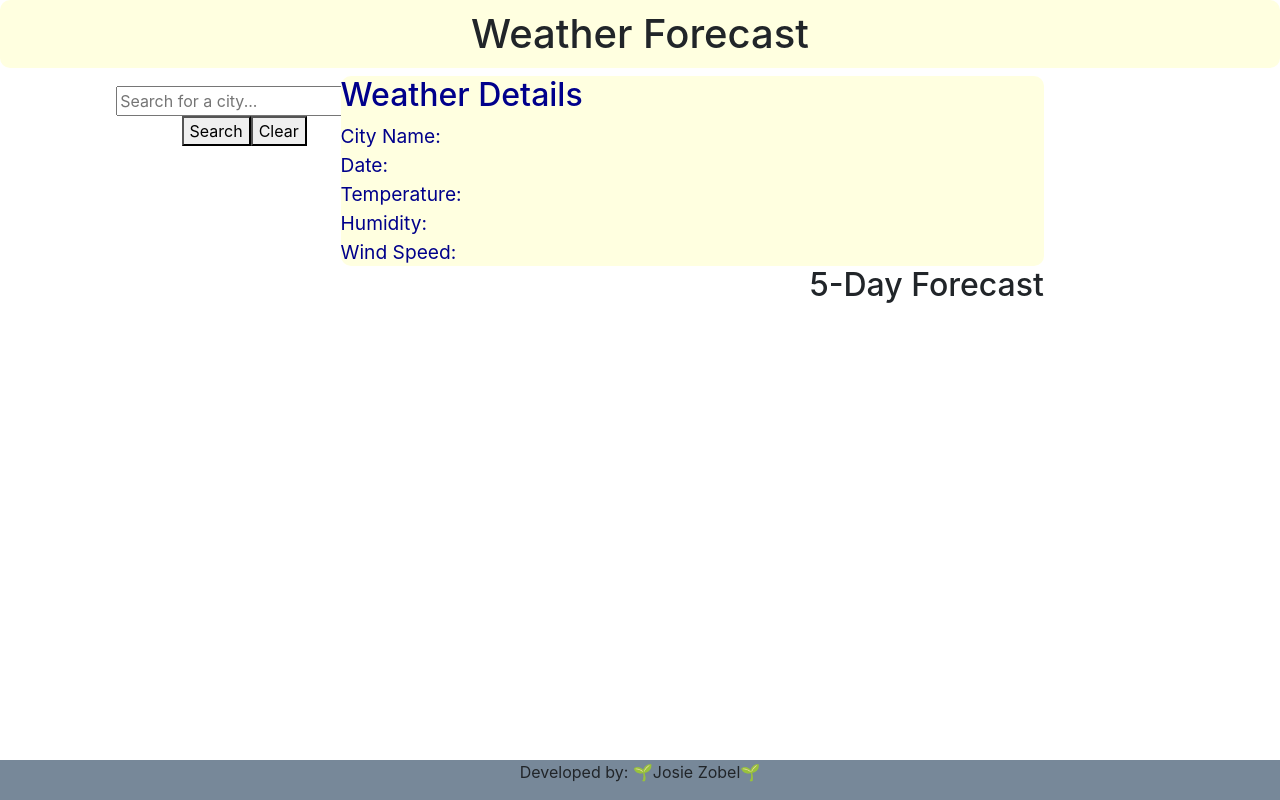
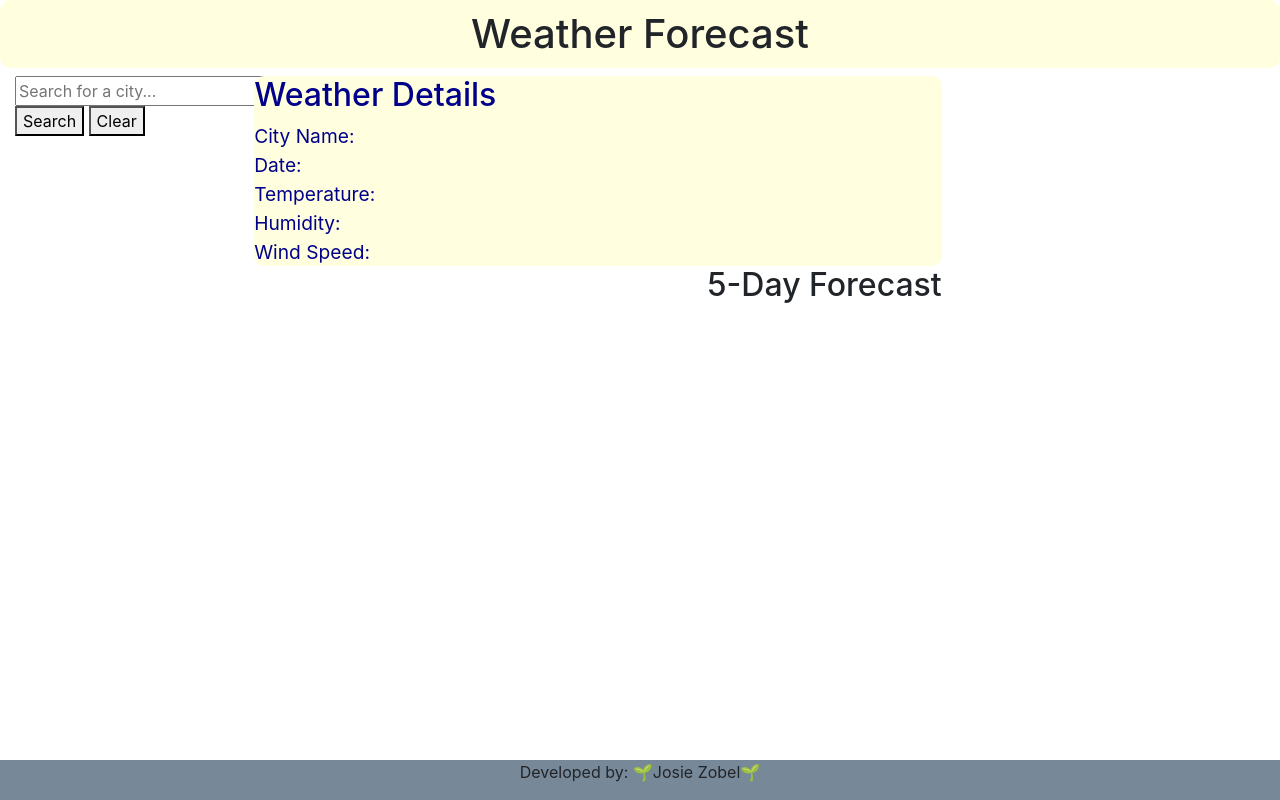
Before and after one commit to jobeans24/Weather-Forecasting, a plain HTML site: page index.html in a window 1280 px wide. Drawn offline with nearby package versions, Linux system fonts and the light colour scheme.

```diff
--- a/assets/css/style.css
+++ b/assets/css/style.css
@@ -19,14 +19,15 @@ h1 {
 .container {
     display: flex;
     flex-wrap: wrap;
-    justify-content: center;
+    justify-content: flex-start;
     float: left;
     padding-left: 0%;
 }
+
 .weather-box {
     display: flex;
     flex-wrap: wrap;
-    justify-content: left;
+    justify-content: flex-start;
     float: right;
     border-radius: 10px;
     background-color: lightyellow;
@@ -34,33 +35,16 @@ h1 {
 }
 
 .forecast-box {
-
-    justify-content: center;
+    justify-content: flex-start;
     float: right;
-
-}
-
-.search-box {
-    display: flex;
-    flex-wrap: wrap;
-    justify-content: center;
-    float: left;
-    margin: 10px;
-    padding-left: 10px;
-    border-radius: 10px;
-    width: auto;
-
-}
-h2 {
-    margin-bottom: 10px;
 }
 
 .forecast-card {
-    justify-content: center;
-    float: right;
+    justify-content: flex-start;
     bottom: auto;
     background-color: navy;
     color: white;
     border-radius: 10px;
     padding: 5px;
+    float: right;
 }
```
